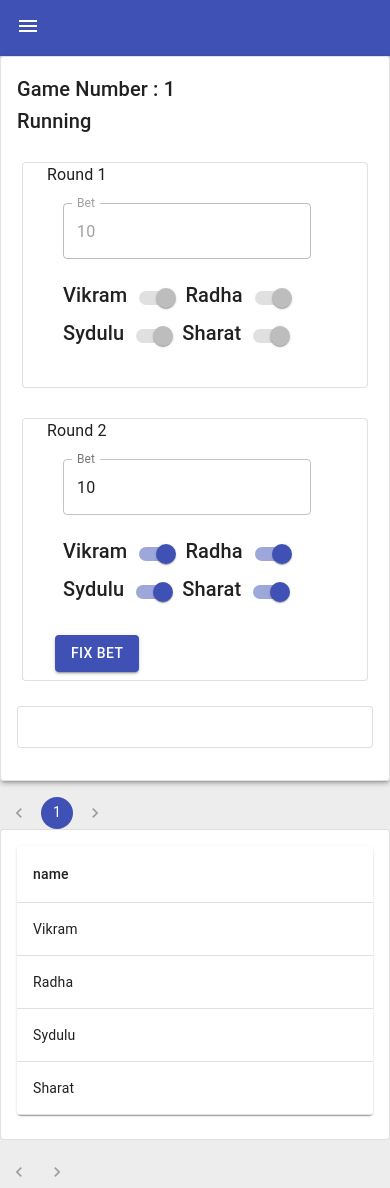
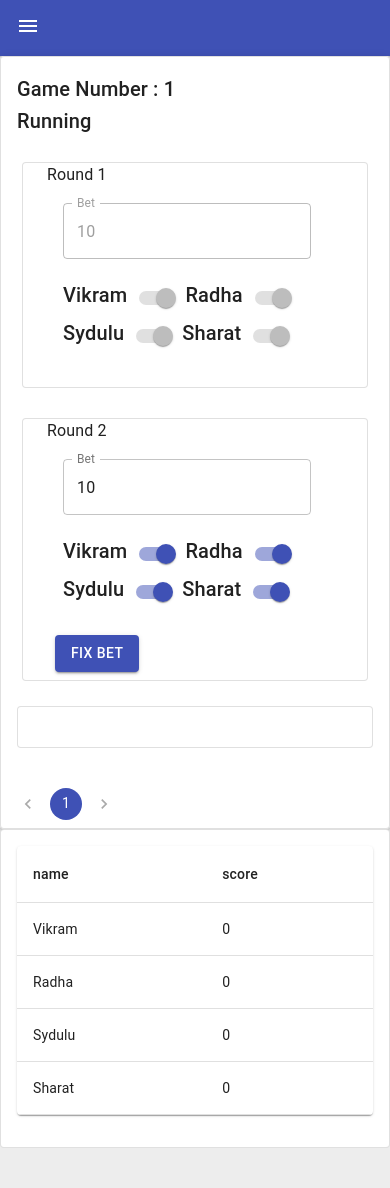
Before and after one commit to vikramkb/poker-score-card, a React (Create React App) app: page / in a window 390 px wide. After the commit the page ends 1148 px from the top, so only its background shows below. Built offline with nearby package versions, Linux system fonts and the light colour scheme; the HTML template or start-up script is replaced by a standard one.

Commit message:
fixed responsive related issues

```diff
--- a/src/components/Home.jsx
+++ b/src/components/Home.jsx
@@ -14,15 +14,13 @@ export class Home extends React.Component {
     return (
         <div>
             <SimpleAppBar onCreateTableFn={() => this.props.dispatch(createNewTable())} onEndTableFn={() => this.props.dispatch(endTable(this.props.tableNumber))}/>
-            <Rounds rounds = {r.rounds} winner = {r.winner} running = {r.running} tableNumber={this.props.tableNumber} gameNumber = {this.props.selectGameNumber-1} dispatch={this.props.dispatch}/>
-            <BasicPagination page={this.props.selectGameNumber} count={this.props.games.length} onChangeFn={(gameNumber)=> {
+            <Rounds rounds = {r.rounds} winner = {r.winner} running = {r.running} tableNumber={this.props.tableNumber} gameNumber = {this.props.selectGameNumber-1} dispatch={this.props.dispatch} page={this.props.selectGameNumber} count={this.props.games.length} onChangeFn={(gameNumber)=> {
                 this.props.dispatch(selectGameNumber(gameNumber))
             }}/>
             <SimpleTable names={this.props.names} values={this.props.totalScore}/>
-            {this.props.scoreCard.length > 0 ? <SimpleTable names={this.props.names} values={this.props.scoreCard[this.props.pageNumber && this.props.pageNumber-1 >= 0 ? this.props.pageNumber-1 : 0]}/> : ''}
-            <BasicPagination count={this.props.games.length-1} onChangeFn={(pageNumber)=> {
+            {this.props.scoreCard.length > 0 ? <SimpleTable names={this.props.names} values={this.props.scoreCard[this.props.pageNumber && this.props.pageNumber-1 >= 0 ? this.props.pageNumber-1 : 0]} count={this.props.games.length-1} onChangeFn={(pageNumber)=> {
                 this.props.dispatch(selectScoreCard(this.props.tableNumber, pageNumber))
-            }}/>
+            }}/> : ''}
         </div>
     )
   }
--- a/src/components/Rounds.jsx
+++ b/src/components/Rounds.jsx
@@ -114,6 +114,7 @@ export default function Rounds(props) {
                     </Card>
                 </CardContent>
                 <CardActions>
+                    <BasicPagination page={props.page} count={props.count} onChangeFn={props.onChangeFn}/>
                 </CardActions>
             </Card>
         </Paper>
--- a/src/components/SimpleTable.jsx
+++ b/src/components/SimpleTable.jsx
@@ -12,11 +12,29 @@ import CardContent from "@material-ui/core/CardContent";
 import Typography from "@material-ui/core/Typography";
 import CardActions from "@material-ui/core/CardActions";
 import AlertDialog from "./AlertDialog";
+import BasicPagination from "./BasicPagination";
+import Grid from '@material-ui/core/Grid';
 
 const useStyles = makeStyles({
     table: {
-        minWidth: 650,
+        minWidth: 300,
     },
+});
+
+const styles = theme => ({
+    root: {
+        display: 'flex',
+        marginTop: theme.spacing.unit * 3,
+        overflowX: 'hide',
+    },
+    table: {
+        minWidth: 340,
+    },
+    tableCell: {
+        paddingRight: 4,
+        paddingLeft: 5,
+        width: 100
+    }
 });
 
 function createData(name, score) {
@@ -34,6 +52,7 @@ export default function SimpleTable(props) {
     return (
         <Card className={classes.root} variant="outlined">
             <CardContent>
+                <Grid item xs={12}>
                 <TableContainer component={Paper}>
                     <Table className={classes.table} aria-label="simple table">
                         <TableHead>
@@ -41,7 +60,7 @@ export default function SimpleTable(props) {
                                 {
                                     ['name', 'score'].map(h => {
                                         return (
-                                            <TableCell>{h}</TableCell>
+                                            <TableCell className={classes.tableCell}>{h}</TableCell>
                                         )
                                     })
                                 }
@@ -57,7 +76,11 @@ export default function SimpleTable(props) {
                         </TableBody>
                     </Table>
                 </TableContainer>
+                </Grid>
             </CardContent>
+            <CardActions>
+                {props.count ? <BasicPagination count={props.count} onChangeFn={props.onChangeFn}/> : ''}
+            </CardActions>
         </Card>
 
     );
```
